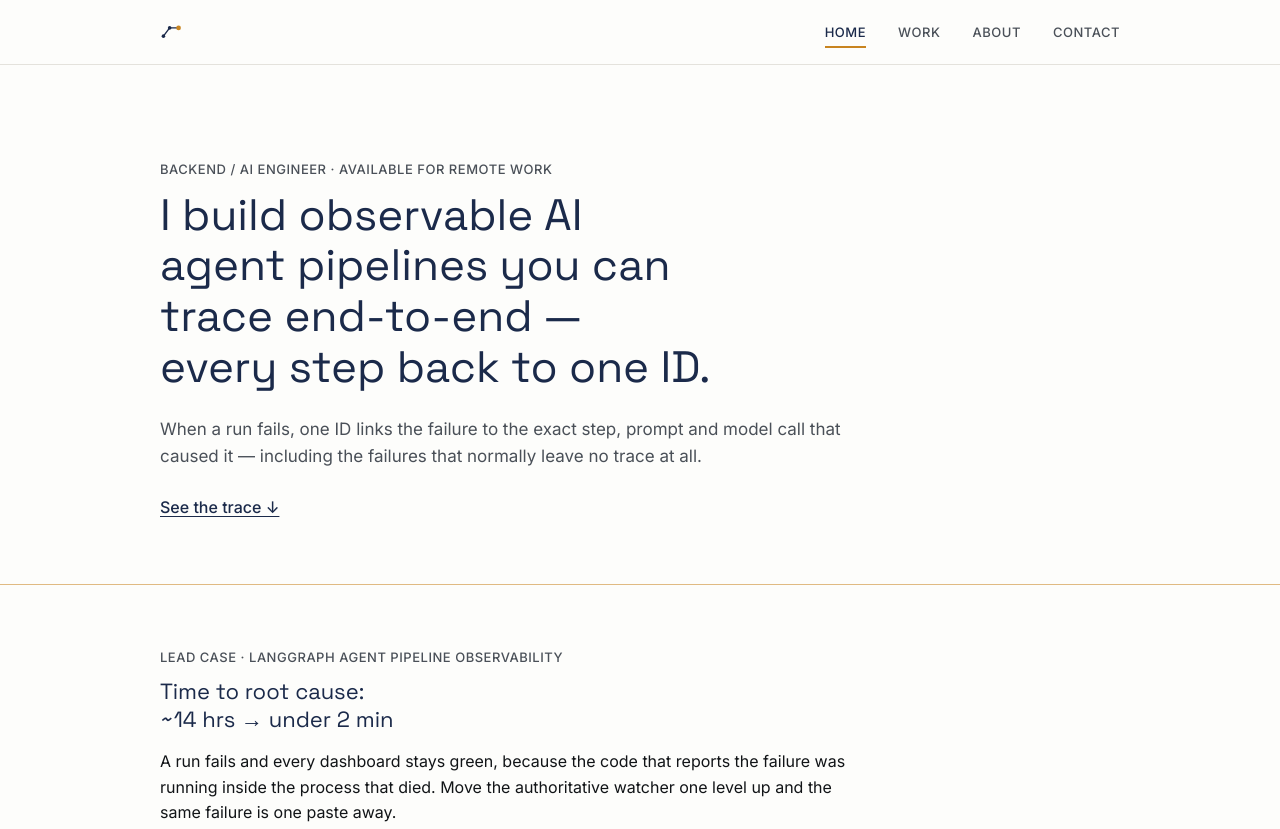
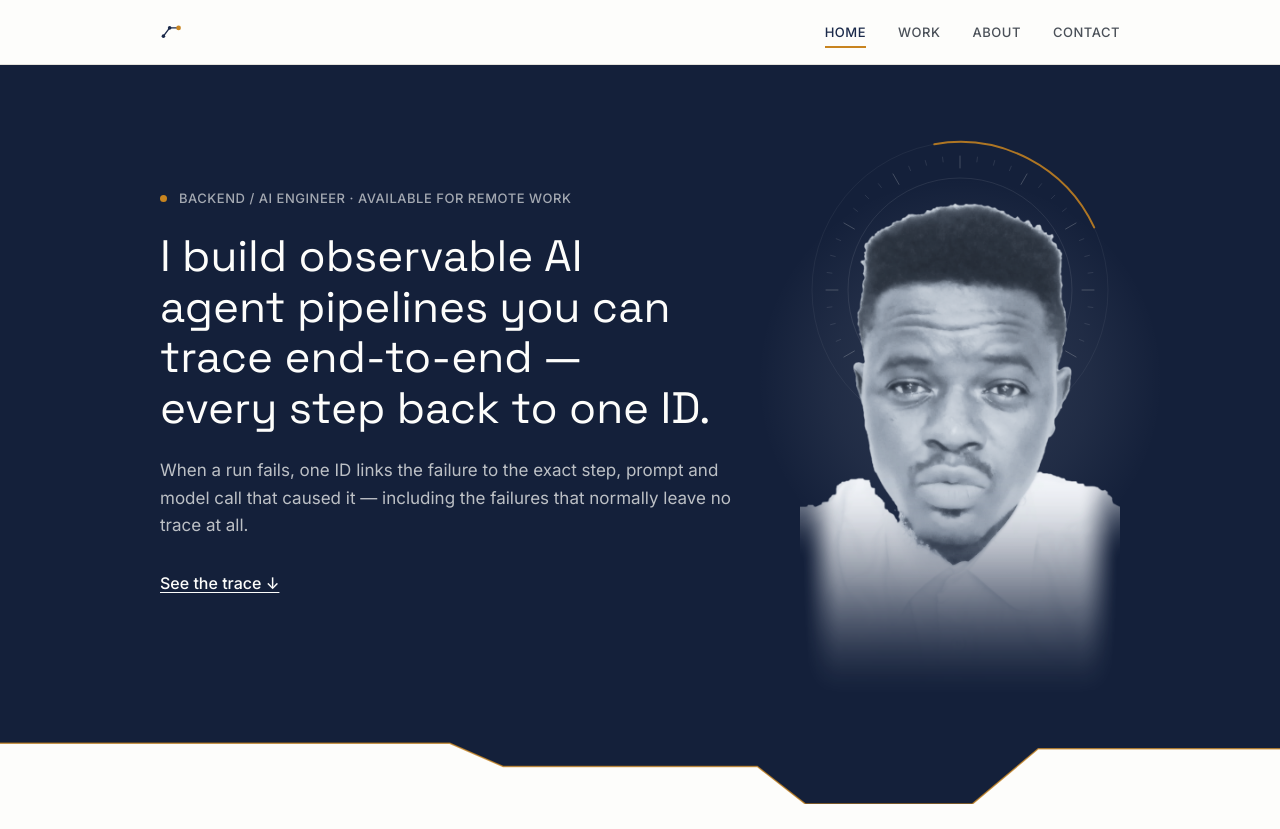
Before and after one commit to Gamey001/flyrank-capstone, an Astro site in the folder site/: page / in a window 1280 px wide. Shown: the top 829 px of the page. Built offline with nearby package versions, Linux system fonts and the light colour scheme; Astro itself is replaced by a stand-in of ours; a web font is replaced by a local one.

Commit message:
fix: polished hero

```diff
--- a/site/src/components/Hero.astro
+++ b/site/src/components/Hero.astro
@@ -1,21 +1,189 @@
 ---
+import { Image } from 'astro:assets';
+
 import { site } from '../site';
+import portrait from '../assets/portrait-cutout.png';
+
+// Instrument dial behind the portrait — built at build time, so the page still
+// ships no JavaScript.
+const ticks = Array.from({ length: 48 }, (_, i) => {
+  const a = (i / 48) * Math.PI * 2;
+  const outer = 168;
+  const inner = i % 4 === 0 ? 152 : 161;
+  return {
+    x1: (200 + Math.cos(a) * outer).toFixed(1),
+    y1: (200 + Math.sin(a) * outer).toFixed(1),
+    x2: (200 + Math.cos(a) * inner).toFixed(1),
+    y2: (200 + Math.sin(a) * inner).toFixed(1),
+    major: i % 4 === 0,
+  };
+});
+
+// Faceted lower edge — deepest under the portrait, stepping up to the left.
+const EDGE_FILL = 'M0 0H1440V30L1168 30L1094 92H906L852 50H566L506 24H0Z';
+const EDGE_LINE = 'M0 24H506L566 50H852L906 92H1094L1168 30H1440';
 ---
 <section class="hero">
-  <div class="wrap">
-    <p class="label">{site.role} · Available for remote work</p>
-    <h1>{site.claim}</h1>
-    <p class="lede">{site.subline}</p>
-    <p class="cta"><a href="#lead-case">See the trace ↓</a></p>
+  <div class="panel">
+    <div class="wrap grid">
+      <div class="copy">
+        <p class="eyebrow">
+          <span class="dot" aria-hidden="true"></span>{site.role} · Available for remote work
+        </p>
+        <h1>{site.claim}</h1>
+        <p class="lede">{site.subline}</p>
+        <p class="cta"><a href="#lead-case">See the trace ↓</a></p>
+      </div>
+
+      <figure class="portrait">
+        <svg class="dial" viewBox="0 0 400 400" aria-hidden="true" focusable="false">
+          <g fill="none" stroke="#fdfdfb">
+            <circle cx="200" cy="200" r="185" stroke-opacity="0.07" />
+            <circle cx="200" cy="200" r="140" stroke-opacity="0.11" />
+          </g>
+          <g stroke="#fdfdfb" stroke-width="1">
+            {ticks.map((t) => (
+              <line
+                x1={t.x1} y1={t.y1} x2={t.x2} y2={t.y2}
+                stroke-opacity={t.major ? 0.26 : 0.13}
+              />
+            ))}
+          </g>
+          <path
+            d="M 167.9 17.8 A 185 185 0 0 1 367.7 121.8"
+            fill="none" stroke="#c8841f" stroke-width="2.5" stroke-linecap="round"
+            stroke-opacity="0.85"
+          />
+        </svg>
+
+        <Image
+          class="shot"
+          src={portrait}
+          alt={`${site.name}, ${site.role}`}
+          widths={[320, 480, 640, 720]}
+          sizes="(min-width: 900px) 320px, 260px"
+          loading="eager"
+          fetchpriority="high"
+          decoding="async"
+        />
+      </figure>
+    </div>
   </div>
+
+  <svg class="edge" viewBox="0 0 1440 92" preserveAspectRatio="none"
+       aria-hidden="true" focusable="false">
+    <path class="edge-fill" d={EDGE_FILL} />
+    <path class="edge-line" d={EDGE_LINE} vector-effect="non-scaling-stroke" />
+  </svg>
 </section>
 
 <style>
-  .hero { padding-block: clamp(var(--space-12), 9vw, 96px) var(--space-section); }
+  .hero { padding-block: 0; }
+
+  .panel {
+    position: relative;
+    overflow: hidden;
+    background: var(--surface-ink);
+    color: var(--bg);
+    padding-block: clamp(var(--space-12), 7vw, 88px) 0;
+  }
+
+  .grid { display: grid; row-gap: 0; }
+
+  .copy { padding-bottom: clamp(var(--space-12), 7vw, 88px); }
+
+  .eyebrow {
+    display: flex;
+    align-items: center;
+    gap: var(--space-3);
+    font-size: var(--size-label);
+    line-height: var(--lh-label);
+    font-weight: 500;
+    letter-spacing: 0.04em;
+    text-transform: uppercase;
+    color: rgba(253, 253, 251, 0.62);
+    margin: 0 0 var(--space-6);
+  }
+  .dot {
+    inline-size: 7px;
+    block-size: 7px;
+    border-radius: 50%;
+    background: var(--amber);
+    flex: none;
+  }
+
   .hero h1 {
-    font-size: clamp(2rem, 5.2vw, 2.75rem);
-    max-width: 22ch;
+    color: var(--bg);
+    font-size: clamp(2rem, 4.8vw, 2.75rem);
+    max-width: 21ch;
   }
-  .hero .lede { max-width: var(--measure); }
-  .cta { margin-top: var(--space-6); margin-bottom: 0; font-weight: 500; }
+  .hero .lede {
+    color: rgba(253, 253, 251, 0.72);
+    max-width: 54ch;
+  }
+  .cta { margin-top: var(--space-8); margin-bottom: 0; font-weight: 500; }
+  .cta a { color: var(--bg); }
+
+  .portrait {
+    position: relative;
+    margin: 0 auto;
+    max-width: 260px;
+    align-self: end;
+    display: flex;
+    justify-content: center;
+  }
+
+  /* Keeps the hair reading against the panel without washing the photo out. */
+  .portrait::before {
+    content: '';
+    position: absolute;
+    left: 50%;
+    top: 4%;
+    inline-size: 128%;
+    aspect-ratio: 1;
+    transform: translateX(-50%);
+    border-radius: 50%;
+    background: radial-gradient(
+      circle,
+      rgba(233, 238, 247, 0.13) 0%,
+      rgba(233, 238, 247, 0.06) 45%,
+      rgba(233, 238, 247, 0) 70%
+    );
+    pointer-events: none;
+  }
+  .dial {
+    position: absolute;
+    left: 50%;
+    top: -4%;
+    width: 172%;
+    transform: translateX(-50%);
+    pointer-events: none;
+  }
+
+  /* The dissolve is baked into the asset's alpha — the original frame cuts the
+     shoulders on the bottom and both sides, which one CSS gradient cannot taper. */
+  .shot {
+    position: relative;
+    width: 100%;
+    height: auto;
+    display: block;
+  }
+
+  .edge {
+    display: block;
+    width: 100%;
+    height: clamp(44px, 6.4vw, 92px);
+  }
+  .edge-fill { fill: var(--surface-ink); }
+  .edge-line { fill: none; stroke: var(--amber); stroke-width: 1.5; opacity: 0.75; }
+
+  @media (min-width: 900px) {
+    .grid {
+      grid-template-columns: minmax(0, 1fr) 320px;
+      column-gap: clamp(var(--space-8), 5vw, 72px);
+      align-items: end;
+    }
+    .copy { grid-column: 1; align-self: center; }
+    .portrait { grid-column: 2; max-width: 320px; margin: 0; }
+  }
 </style>
--- a/site/src/pages/index.astro
+++ b/site/src/pages/index.astro
@@ -24,8 +24,6 @@ const teaser = lead.data.figures[0];
   description={site.claim}
 >
   <Hero />
-
-  <SectionRule />
 
   <section id="lead-case" class="teaser wrap">
     <p class="label">Lead case · {lead.data.title}</p>
```
Also changed, not shown: site/src/assets/portrait-cutout.png (added).
